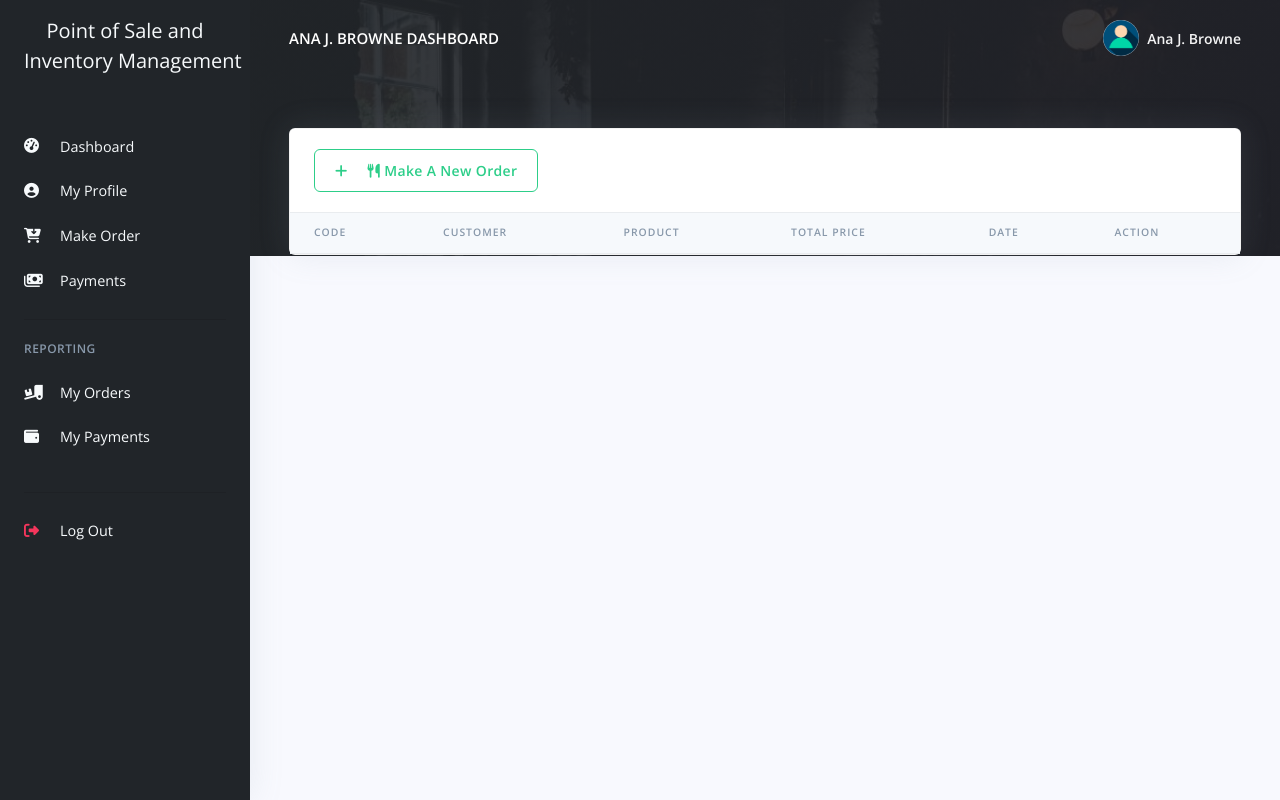
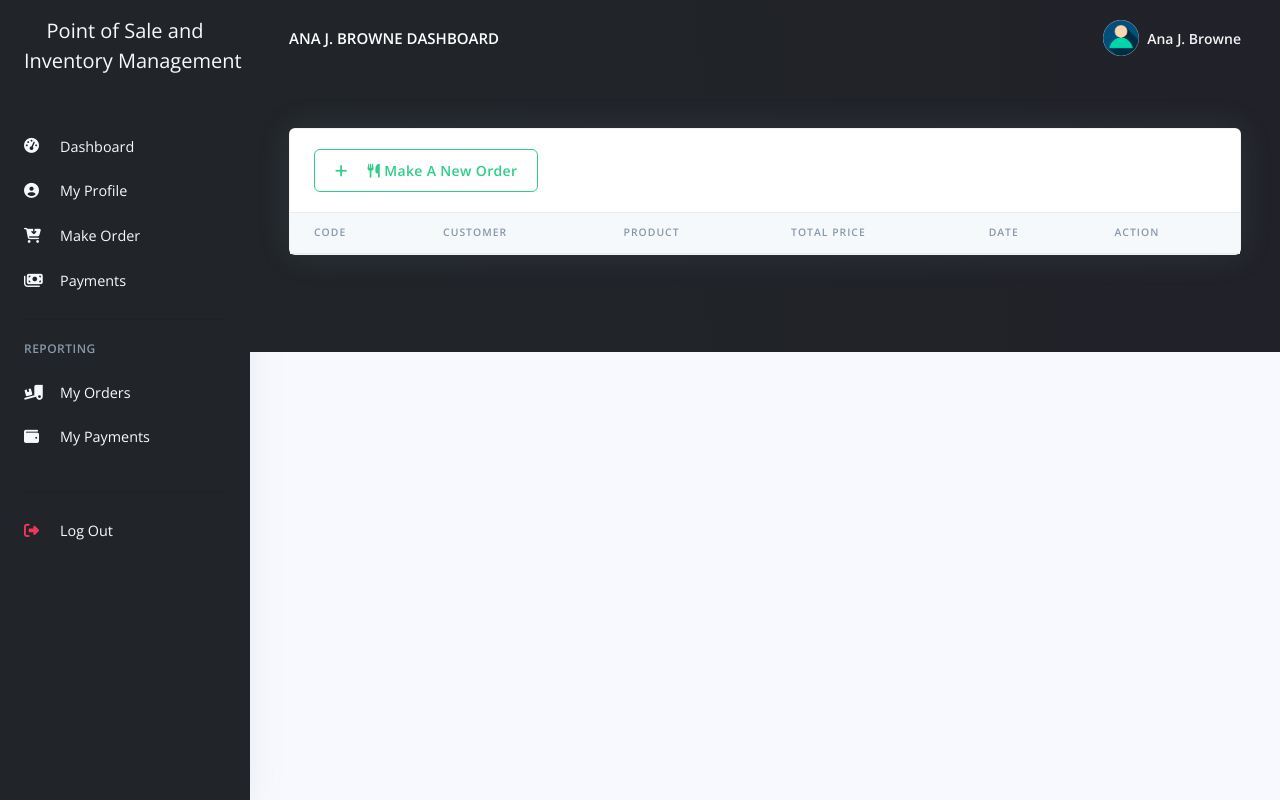
Before and after one commit to echjiy/project-oop-possystem, a PHP site: page /pos/customer/payments.php in a window 1280 px wide. Run offline with PHP 8.4, Linux system fonts and the light colour scheme; a user stored in the database is signed in; data comes from the database, SQL or seed files in the repository; lists and menus that the app fills with data are empty; some libraries are stand-ins or nearby versions.

Commit message:
customer update

```diff
--- a/pos/admin/partials/_sidebar.php
+++ b/pos/admin/partials/_sidebar.php
@@ -108,11 +108,7 @@ while ($admin = $res->fetch_object()) {
               <i class="fa-solid fa-money-bills"></i> Payments
             </a>
           </li>
-          <li class="nav-item">
-            <a class="nav-link text-secondary" href="receipts.php">
-              <i class="fas fa-file-invoice-dollar text-secondary"></i> Receipts
-            </a>
-          </li>
+
         </ul>
         <!-- Divider -->
         <hr class="my-3">
--- a/pos/customer/change_profile.php
+++ b/pos/customer/change_profile.php
@@ -104,7 +104,7 @@ require_once('partials/_head.php');
         while ($customer = $res->fetch_object()) {
         ?>
             <!-- Header -->
-            <div class="header pb-8 pt-5 pt-lg-8 d-flex align-items-center" style="min-height: 600px; background-size: cover; background-position: center top;">
+            <div class="bg-gradient-dark header pb-8 pt-5 pt-lg-8 d-flex align-items-center" style="min-height: 600px; background-size: cover; background-position: center top;">
                 <!-- Mask -->
                 <span class="mask bg-gradient-dark opacity-8"></span>
                 <!-- Header container -->
@@ -118,7 +118,7 @@ require_once('partials/_head.php');
                 </div>
             </div>
             <!-- Page content -->
-            <div class="container-fluid mt--8">
+            <div class="container-fluid mt--8 bg-gradient-dark">
                 <div class="row">
                     <div class="col-xl-4 order-xl-2 mb-5 mb-xl-0">
                         <div class="card card-profile shadow">
--- a/pos/customer/dashboard.php
+++ b/pos/customer/dashboard.php
@@ -20,9 +20,9 @@ require_once('partials/_analytics.php');
     require_once('partials/_topnav.php');
     ?>
     <!-- Header -->
-    <div style="background-size: cover;" class="header  pb-8 pt-5 pt-md-8">
+    <div style="background-size: cover;" class="header  pb-8 pt-5 pt-md-8 bg-gradient-dark">
       <span class="mask bg-gradient-dark opacity-8"></span>
-      <div class="container-fluid">
+      <div class="container-fluid ">
         <div class="header-body">
           <!-- Card stats -->
           <div class="row">
@@ -88,7 +88,7 @@ require_once('partials/_analytics.php');
       </div>
     </div>
     <!-- Page content -->
-    <div class="container-fluid mt--7">
+    <div class="container-fluid bg-gradient-dark mt--7">
       <div class="row mt-5">
         <div class="col-xl-12 mb-5 mb-xl-0">
           <div class="card shadow">
--- a/pos/customer/orders.php
+++ b/pos/customer/orders.php
@@ -13,13 +13,13 @@ require_once('partials/_head.php');
   require_once('partials/_sidebar.php');
   ?>
   <!-- Main content -->
-  <div class="main-content">
+  <div class="main-content bg-gradient-dark">
     <!-- Top navbar -->
     <?php
     require_once('partials/_topnav.php');
     ?>
     <!-- Header -->
-    <div style="background-image: url(../admin/assets/img/theme/restro00.jpg); background-size: cover;" class="header  pb-8 pt-5 pt-md-8">
+    <div style=" background-size: cover;" class="header  pb-8 pt-5 pt-md-8">
     <span class="mask bg-gradient-dark opacity-8"></span>
       <div class="container-fluid">
         <div class="header-body">
--- a/pos/customer/orders_reports.php
+++ b/pos/customer/orders_reports.php
@@ -18,7 +18,7 @@ require_once('partials/_head.php');
         require_once('partials/_topnav.php');
         ?>
         <!-- Header -->
-        <div style="background-image: url(../admin/assets/img/theme/restro00.jpg); background-size: cover;" class="header  pb-8 pt-5 pt-md-8">
+        <div style=" background-size: cover;" class="header  pb-8 pt-5 pt-md-8 bg-gradient-dark">
         <span class="mask bg-gradient-dark opacity-8"></span>
             <div class="container-fluid">
                 <div class="header-body">
@@ -26,7 +26,7 @@ require_once('partials/_head.php');
             </div>
         </div>
         <!-- Page content -->
-        <div class="container-fluid mt--8">
+        <div class="container-fluid mt--8 bg-gradient-dark">
             <!-- Table -->
             <div class="row">
                 <div class="col">
--- a/pos/customer/payments.php
+++ b/pos/customer/payments.php
@@ -32,7 +32,7 @@ require_once('partials/_head.php');
         require_once('partials/_topnav.php');
         ?>
         <!-- Header -->
-        <div style="background-image: url(../admin/assets/img/theme/restro00.jpg); background-size: cover;" class="header  pb-8 pt-5 pt-md-8">
+        <div style=" background-size: cover;" class="header  pb-8 pt-5 pt-md-8 bg-gradient-dark">
         <span class="mask bg-gradient-dark opacity-8"></span>
             <div class="container-fluid">
                 <div class="header-body">
@@ -40,7 +40,7 @@ require_once('partials/_head.php');
             </div>
         </div>
         <!-- Page content -->
-        <div class="container-fluid mt--8">
+        <div class="container-fluid mt--8 bg-gradient-dark">
             <!-- Table -->
             <div class="row">
                 <div class="col">
--- a/pos/customer/payments_reports.php
+++ b/pos/customer/payments_reports.php
@@ -18,7 +18,7 @@ require_once('partials/_head.php');
         require_once('partials/_topnav.php');
         ?>
         <!-- Header -->
-        <div style="background-image: url(../admin/assets/img/theme/restro00.jpg); background-size: cover;" class="header  pb-8 pt-5 pt-md-8">
+        <div style="background-size: cover;" class="header  pb-8 pt-5 pt-md-8 bg-gradient-dark">
         <span class="mask bg-gradient-dark opacity-8"></span>
             <div class="container-fluid">
                 <div class="header-body">
@@ -26,7 +26,7 @@ require_once('partials/_head.php');
             </div>
         </div>
         <!-- Page content -->
-        <div class="container-fluid mt--8">
+        <div class="container-fluid mt--8 bg-gradient-dark">
             <!-- Table -->
             <div class="row">
                 <div class="col">
```
